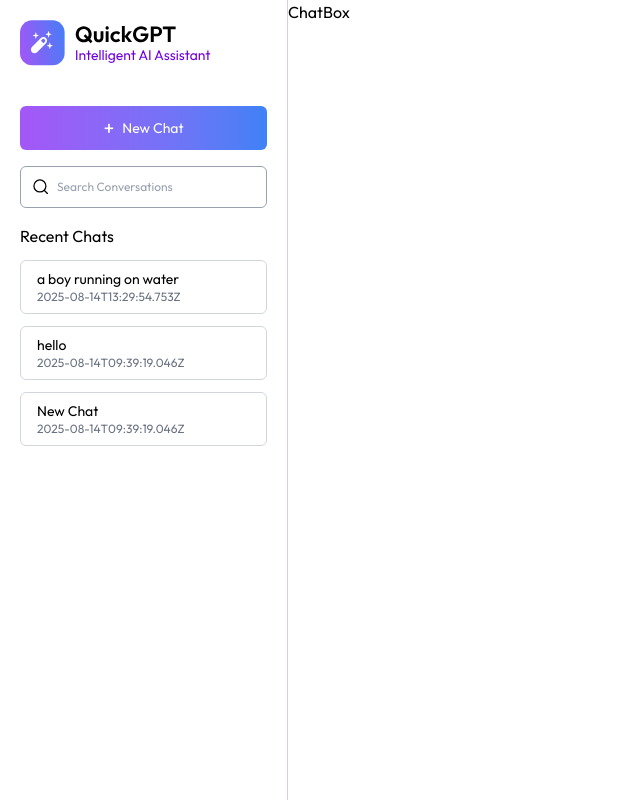
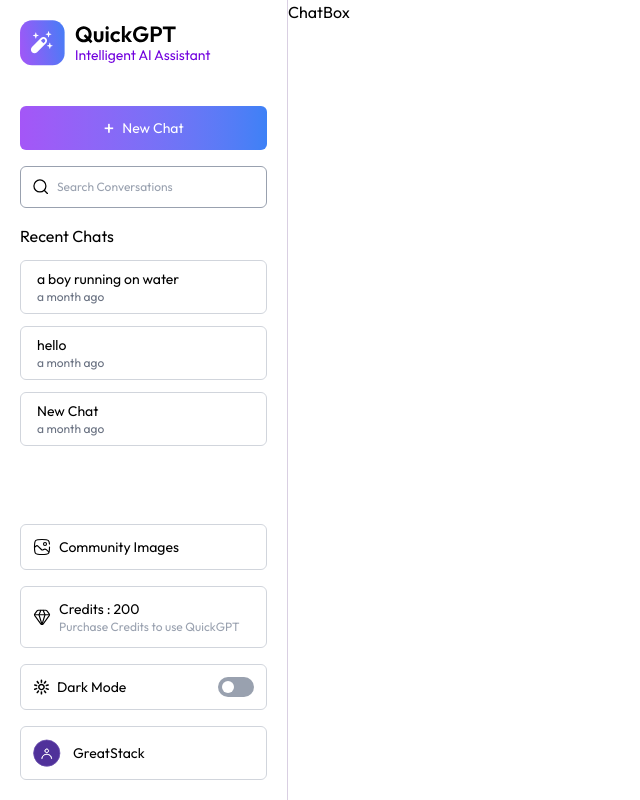
Before and after one commit to vigneshsiva738/QuickGPT, a React (Vite) app in the folder client/: page / in a window 1280 px wide. Shown: the whole page, without its empty margins (0-640 px from the left). Built offline with nearby package versions, Linux system fonts and the light colour scheme.

Commit message:
Update Sidebar Component

```diff
--- a/client/package.json
+++ b/client/package.json
@@ -11,6 +11,7 @@
   },
   "dependencies": {
     "@tailwindcss/vite": "^4.1.13",
+    "moment": "^2.30.1",
     "react": "^19.1.1",
     "react-dom": "^19.1.1",
     "react-router-dom": "^7.9.3",
--- a/client/src/App.jsx
+++ b/client/src/App.jsx
@@ -1,16 +1,22 @@
-import React from "react";
+import React, { useState } from "react";
 import Sidebar from "./components/Sidebar";
 import { Route, Routes } from "react-router-dom";
 import ChatBox from "./components/ChatBox";
 import Credits from "./pages/Credits";
 import Community from "./pages/Community";
+import { assets } from "./assets/assets";
 
 function App() {
+
+  const [isMenuOpen, setIsMenuOpen] = useState(false)
+
   return (
     <>
+    {!isMenuOpen && <img src={assets.menu_icon} className="absolute top-3 left-3 w-8 h-8 cursor-pointer md:hidden not-dark:invert" onClick={()=>setIsMenuOpen(true)} />}
+
       <div className="dark:bg-gradient-to-b from-[#242124] to-[#000000] dark:text-white">
         <div className="flex h-screen w-screen">
-          <Sidebar />
+          <Sidebar isMenuOpen={isMenuOpen} setIsMenuOpen={setIsMenuOpen} />
           <Routes>
             <Route path="/" element={<ChatBox />} />
             <Route path="/credits" element={<Credits />} />
--- a/client/src/components/Sidebar.jsx
+++ b/client/src/components/Sidebar.jsx
@@ -1,15 +1,16 @@
 import React, { useState } from "react";
 import { useAppContext } from "../context/AppContext";
 import { assets } from "../assets/assets";
+import moment from "moment";
 
-function Sidebar() {
+function Sidebar({isMenuOpen, setIsMenuOpen}) {
 
-  const {chats, selectedChats, theme, setTheme, user} = useAppContext()
+  const {chats, selectedChats, theme, setTheme, user, navigate} = useAppContext()
   const [search, setSearch] = useState('')
 
 
   return (
-    <div className="flex flex-col h-screen min-w-72 p-5 dark:bg-gradient-to-b from-[#242124]/30 to-[#000000]/30 border-r border-[#80609F]/30 backdrop-blur-3xl transition-all duration-500 max-mid:absolut left-0 z-1">
+    <div className={`flex flex-col h-screen min-w-72 p-5 dark:bg-gradient-to-b from-[#242124]/30 to-[#000000]/30 border-r border-[#80609F]/30 backdrop-blur-3xl transition-all duration-500 max-mid:absolut left-0 z-1 ${!isMenuOpen && "max-md:-translate-x-full"}`}>
 
       {/* Logo */}
       <img src={theme==='dark'?assets.logo_full : assets.logo_full_dark} alt="QuickGPT" className="w-full max-w-48" />
@@ -30,13 +31,14 @@
       {chats.length>0 && <p className="mt-4 texxt-sm" >Recent Chats</p>}
       <div className="flex-1 overflow-y-scroll mt-3 text-sm space-y-3" >
         {
-          chats.filter((chat)=> chat.messages[0] ? chat.messages[0]?.content.toLowerCase().includes(search.toLowerCase()) : chat.name.toLowerCase().includes(search.toLowerCase())).map((chat)=>(
+          chats.filter((chat)=> chat.messages[0] ? chat.messages[0]?.content.toLowerCase().trim().includes(search.toLowerCase().trim()) : chat.name.toLowerCase().trim().includes(search.toLowerCase().trim())).map((chat)=>(
             <div key={chat._id} className="p-2 px-4 dark:bg-[#57317C]/10 border border-gray-300 dark:border-[#80609F]/15 rounded-md cursor-pointer flex justify-between group">
               <div>
                 <p className="truncate w-full" >
                   {chat.messages.length>0?chat.messages[0].content.slice(0,32) : chat.name}
                 </p>
-                <p className="text-xs text-gray-500 dark:text-[#B1A6C0]" >{chat.updatedAt}</p>
+                <p className="text-xs text-gray-500 dark:text-[#B1A6C0]" >{moment(chat.updatedAt).fromNow
+                  ()}</p>
               </div>
               <img src={assets.bin_icon} className="hidden group-hover:block w-4 cursor-pointer not-dark:invert" />
             </div>
@@ -44,6 +46,45 @@
         }
       </div>
 
+      {/* Community Images */}
+      <div className="flex items-center gap-2 p-3 mt-4 border border-gray-300 dark:border-white/15 rounded-md cursor-pointer hover:scale-103 transition-all" onClick={()=>{navigate("/community")}} >
+        <img src={assets.gallery_icon} className="w-4.5 not-dark:invert" />
+        <div className="flex flex-col text-sm" >
+          <p>Community Images</p>
+        </div>
+      </div>
+
+      {/* Credit Purrchase Option */}
+      <div className="flex items-center gap-2 p-3 mt-4 border border-gray-300 dark:border-white/15 rounded-md cursor-pointer hover:scale-103 transition-all" onClick={()=>{navigate("/credits")}} >
+        <img src={assets.diamond_icon} className="w-4.5 dark:invert" />
+        <div className="flex flex-col text-sm" >
+          <p>Credits : {user?.credits}</p>
+          <p className="text-xs text-gray-400" >Purchase Credits to use QuickGPT</p>
+        </div>
+      </div>
+
+      {/* Dark Mode Toggle */}
+      <div className="flex items-center justify-between gap-2 p-3 mt-4 border border-gray-300 dark:border-white/15 rounded-md" >
+        <div className="flex items-center gap-2 text-sm" >
+          <img src={assets.theme_icon} className="w-4 not-dark:invert" />
+          <p>Dark Mode</p>
+        </div>
+        <label className="relative inline-flex cursor-pointer" >
+          <input type="checkbox" className="sr-only peer" checked={theme==="dark"} onChange={()=> setTheme(theme==="dark"?"light":"dark")} />
+          <div className="w-9 h-5 bg-gray-400 rounded-full peer-checked:bg-purple-600 transition-all" ></div>
+          <span className="absolute left-1 top-1 w-3 h-3 bg-white rounded-full transition-transform peer-checked:translate-x-4" ></span>
+        </label>
+      </div>
+
+      {/* User Account */}
+      <div className="flex items-center gap-3 p-3 mt-4 border border-gray-300 dark:border-white/15 rounded-md cursor-pointer group" >
+        <img src={assets.user_icon} className="w-7 rounded-full" />
+        <p className="flex-1 text-sm dark:text-primary truncate" >{user?user.name:"Login Your Account"}</p>
+        {user&&<img src={assets.logout_icon} className="h-5 cursor-pointer hidden not-dark:invert group-hover:block" />}
+      </div>
+
+      <img src={assets.close_icon} className="absolute top-3 right-3 w-5 h-5 cursor-pointer md:hidden not-dark:invert" onClick={()=>setIsMenuOpen(false)} />
+
     </div>
   )
 }
--- a/client/src/context/AppContext.jsx
+++ b/client/src/context/AppContext.jsx
@@ -41,7 +41,6 @@
   useEffect(()=>{
     fetchUser()
   },[])
-  console.log(user)
 
   const value = {navigate, user, setUser, chats, setChats, selectedChat, setSelectedChat, theme, setTheme};
 
```
Also changed, not shown: 1 other file (tests, documents, lock files or other folders).
